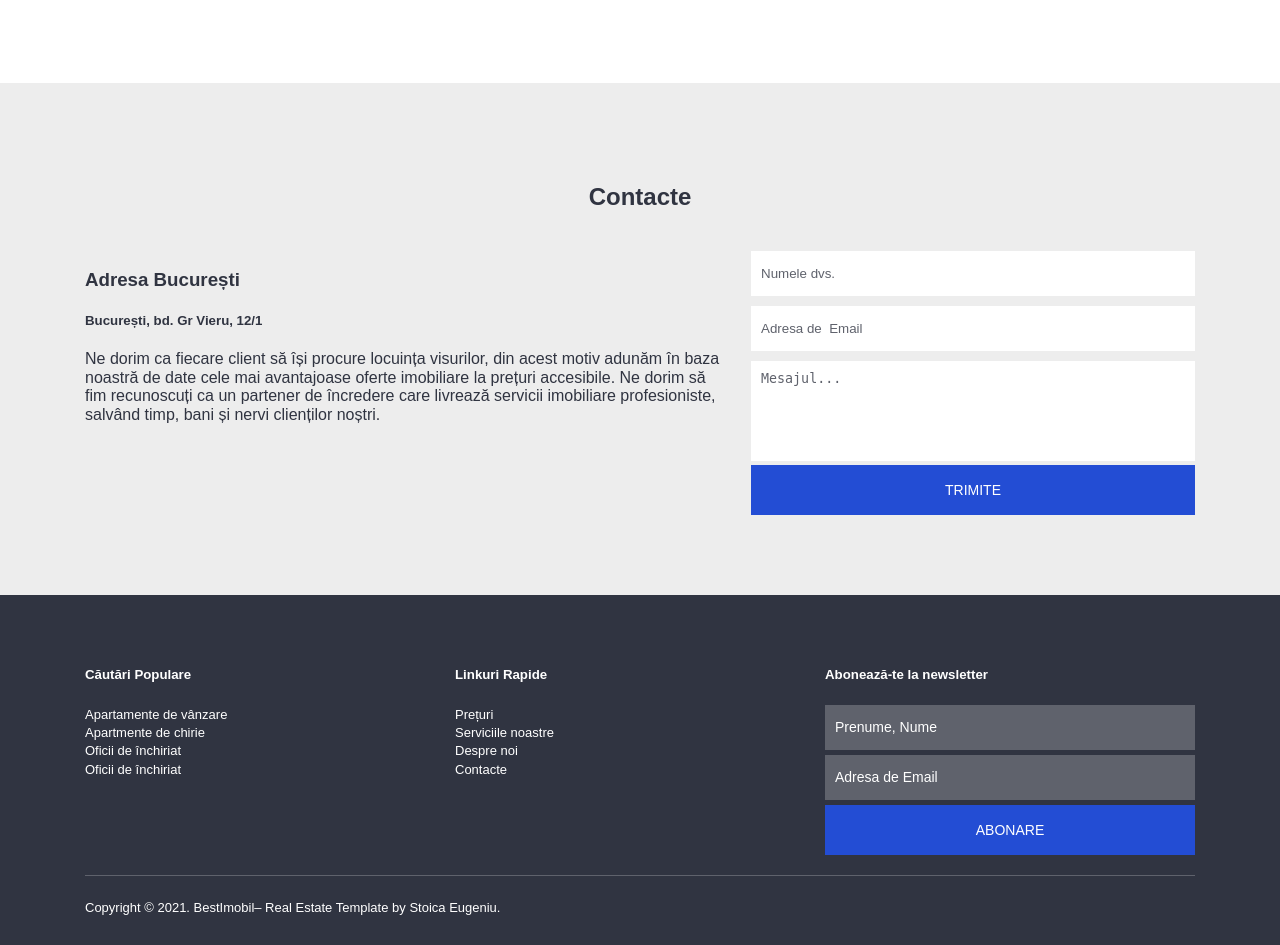
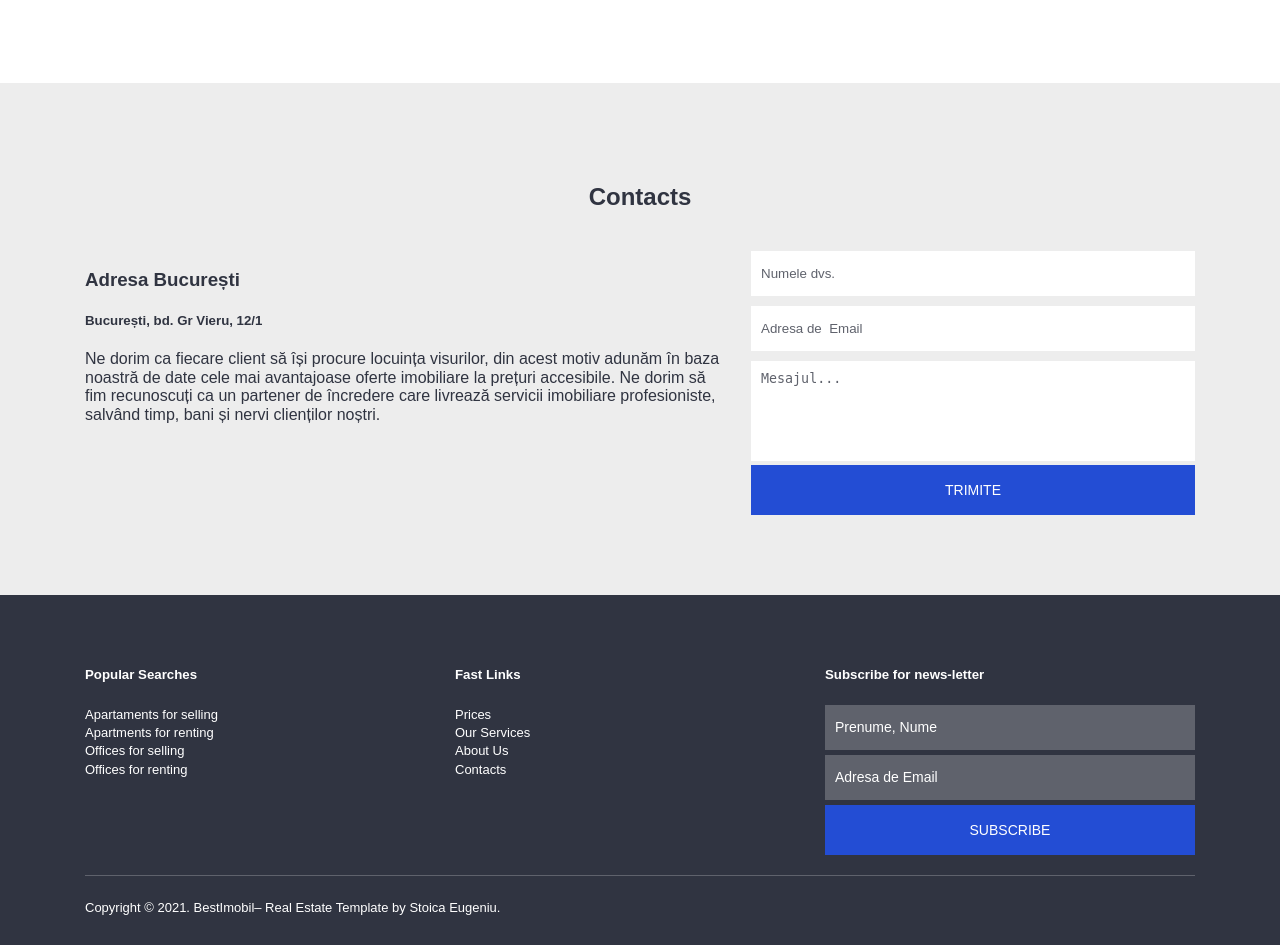
Before and after one commit to EugeniuST/Multimedia-Systems, a PHP site: page / in a window 1280 px wide. Shown: the part 2528-3473 px from the top of the page. Run offline with PHP 8.4, Linux system fonts and the light colour scheme; data comes from the database, SQL or seed files in the repository; some libraries are stand-ins or nearby versions.

Commit message:
Translated footer and index

```diff
--- a/footer.php
+++ b/footer.php
@@ -2,41 +2,41 @@
     <div class="container">
         <div class="footer-row">
             <div class="footer-column">
-                <h5>Căutări Populare</h5>
+                <h5>Popular Searches</h5>
                 <ul>
                     <li>
-                        <a href="#">Apartamente de vânzare</a>
+                        <a href="#">Apartaments for selling</a>
                     </li>
                     <li>
-                        <a href="#">Apartmente de chirie</a>
+                        <a href="#">Apartments for renting</a>
                     </li>
                     <li>
-                        <a href="#">Oficii de închiriat</a>
+                        <a href="#">Offices for selling</a>
                     </li>
                     <li>
-                        <a href="#">Oficii de închiriat</a>
+                        <a href="#">Offices for renting</a>
                     </li>
                 </ul>
             </div>
             <div class="footer-column">
-                <h5>Linkuri Rapide</h5>
+                <h5>Fast Links</h5>
                 <ul>
                     <li>
-                        <a href="#">Prețuri</a>
+                        <a href="#">Prices</a>
                     </li>
                     <li>
-                        <a href="#">Serviciile noastre</a>
+                        <a href="#">Our Services</a>
                     </li>
                     <li>
-                        <a href="#">Despre noi</a>
+                        <a href="#">About Us</a>
                     </li>
                     <li>
-                        <a href="#">Contacte</a>
+                        <a href="#">Contacts</a>
                     </li>
                 </ul>
             </div>
             <div class="footer-column">
-              <h5>Abonează-te la newsletter</h5>
+              <h5>Subscribe for news-letter</h5>
               <form id="subscribe">
                   <div class="form-field">
                       <input name="name_abonare" placeholder="Prenume, Nume" required />
@@ -45,7 +45,7 @@
                       <input name="email_abonare" placeholder="Adresa de Email" required />
                   </div>
                   <div class="form-field">
-                      <button id= "abonare" type="button">ABONARE</button>
+                      <button id= "abonare" type="button">SUBSCRIBE</button>
                   </div>
               </form>
             </div>
--- a/index.php
+++ b/index.php
@@ -19,10 +19,10 @@ include 'header.php';
 <div class="overlay">
        <a class="close">&times;</a>
          <div class="overlay__content">
-           <a href="index.php">Acasă</a>
-           <a href="proprietati.php">Imobile</a>
-           <a href="index.php#aboutus">Despre noi</a>
-           <a href="index.php#contacts">Contacte</a>
+           <a href="index.php">Home</a>
+           <a href="proprietati.php">Real Estate</a>
+           <a href="index.php#aboutus">About Us</a>
+           <a href="index.php#contacts">Contacts</a>
          </div>
      </div>
 
@@ -187,7 +187,7 @@ include 'header.php';
 
 <section class="section-about" id="aboutus">
     <div class="container">
-        <h1>Despre noi</h1>
+        <h1>About Us</h1>
         <div class="about">
             <div class="about-image">
                 <img src="images/about.jpg">
@@ -206,7 +206,7 @@ include 'header.php';
 
 <section class="section-contact" id="contacts">
     <div class="container">
-        <h1>Contacte</h1>
+        <h1>Contacts</h1>
         <div class="contact">
             <div class="contact-text">
               <h3>Adresa București</h3>
@@ -242,7 +242,7 @@ $( document ).ready(function() {
 
   $(document).on('keyup',function(evt) {
     if (evt.keyCode == 27) {
-      $("textarea").val("Mesajul...");
+      $("textarea").val("Message...");
     }
   });
 
@@ -259,7 +259,7 @@ $( document ).ready(function() {
         {
           $("input[name='name']").val(null);
           $("input[name='email']").val(null);
-          $("#message").val("Mesajul...");
+          $("#message").val("Message...");
         }
       });
     }
```
Also changed, not shown: other parts of index.php (+11 -11 lines).
